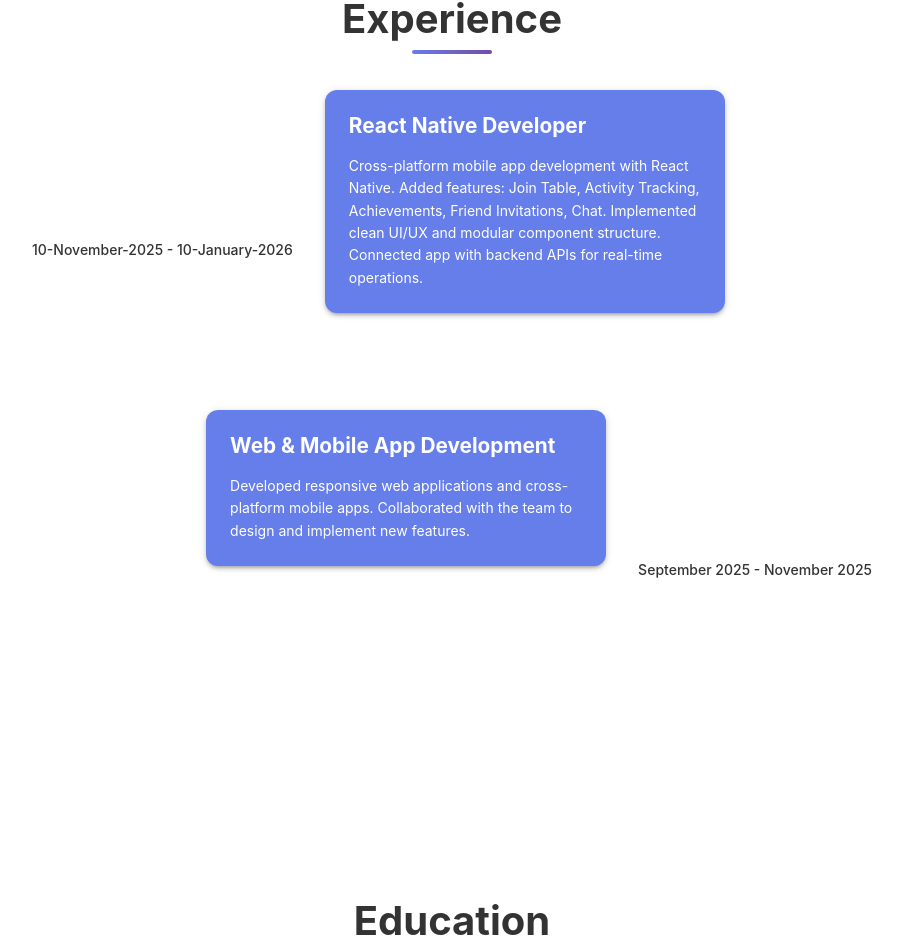
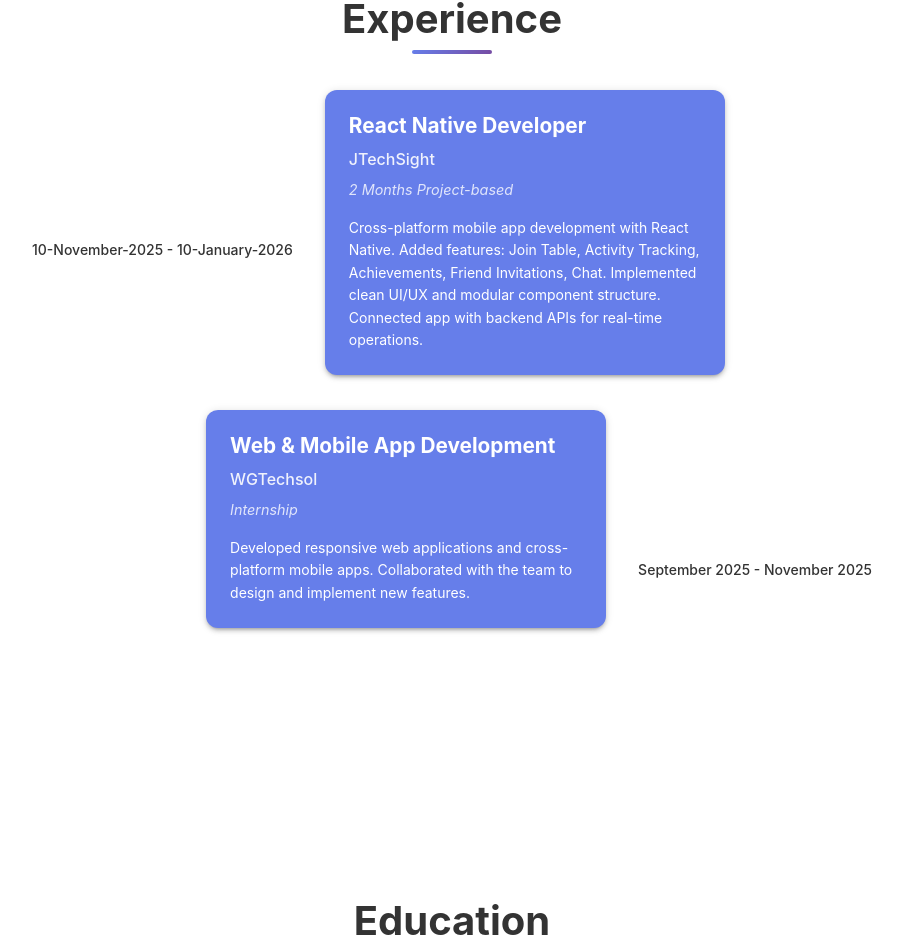
Before and after one commit to noman-ali24/my-portfolio, a React (Create React App) app: page / in a window 1280 px wide. Shown: the part 1621-2565 px from the top of the page, without its empty margins (188-1090 px from the left). Built offline with nearby package versions, Linux system fonts and the light colour scheme.

Commit message:
Add organization and duration display to Experience component

```diff
--- a/src/component/Experience.js
+++ b/src/component/Experience.js
@@ -205,13 +205,25 @@ const Experience = () => {
                     <Typography
                       variant="h6"
                       sx={{
-                        mb: 2,
+                        mb: 1,
                         opacity: 0.9,
                         textAlign: 'left',
                         fontSize: { xs: '0.9rem', sm: '0.95rem', md: '1rem' },
                       }}
                     >
-                      {edu.institution}
+                      {edu.organization}
+                    </Typography>
+                    <Typography
+                      variant="body2"
+                      sx={{
+                        mb: 2,
+                        opacity: 0.8,
+                        textAlign: 'left',
+                        fontSize: { xs: '0.8rem', sm: '0.85rem', md: '0.9rem' },
+                        fontStyle: 'italic',
+                      }}
+                    >
+                      {edu.duration}
                     </Typography>
                     {edu.description && (
                       <Typography
```
